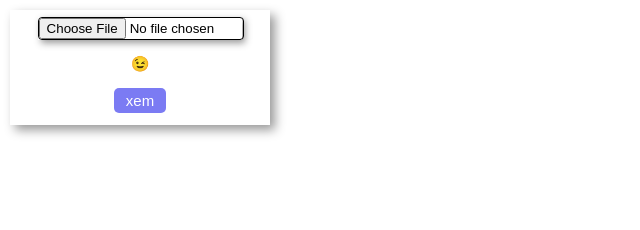
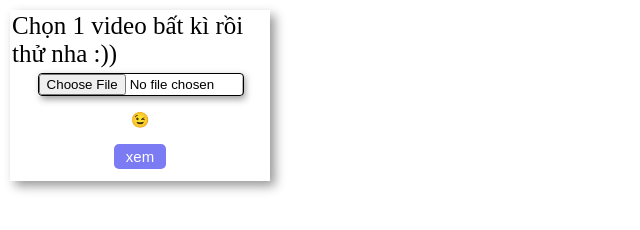
Before and after one commit to hieukelvin7/video, a plain HTML site: page index.html in a window 1280 px wide. Shown: the whole page, without its empty margins (0-640 px from the left). Drawn offline with Linux system fonts and the light colour scheme.

Commit message:
Add files via upload

```diff
--- a/index.html
+++ b/index.html
@@ -12,6 +12,9 @@
     <div class="box">
         <div id="container">
             <div id="state0">
+                <div style="font-size: 25px;">
+                    Chọn 1 video bất kì rồi thử nha :))
+                </div>
                 <div class="nav">
                     <input class="input" name="chonfile" type="file"  id="file" >
                 </div>
```
